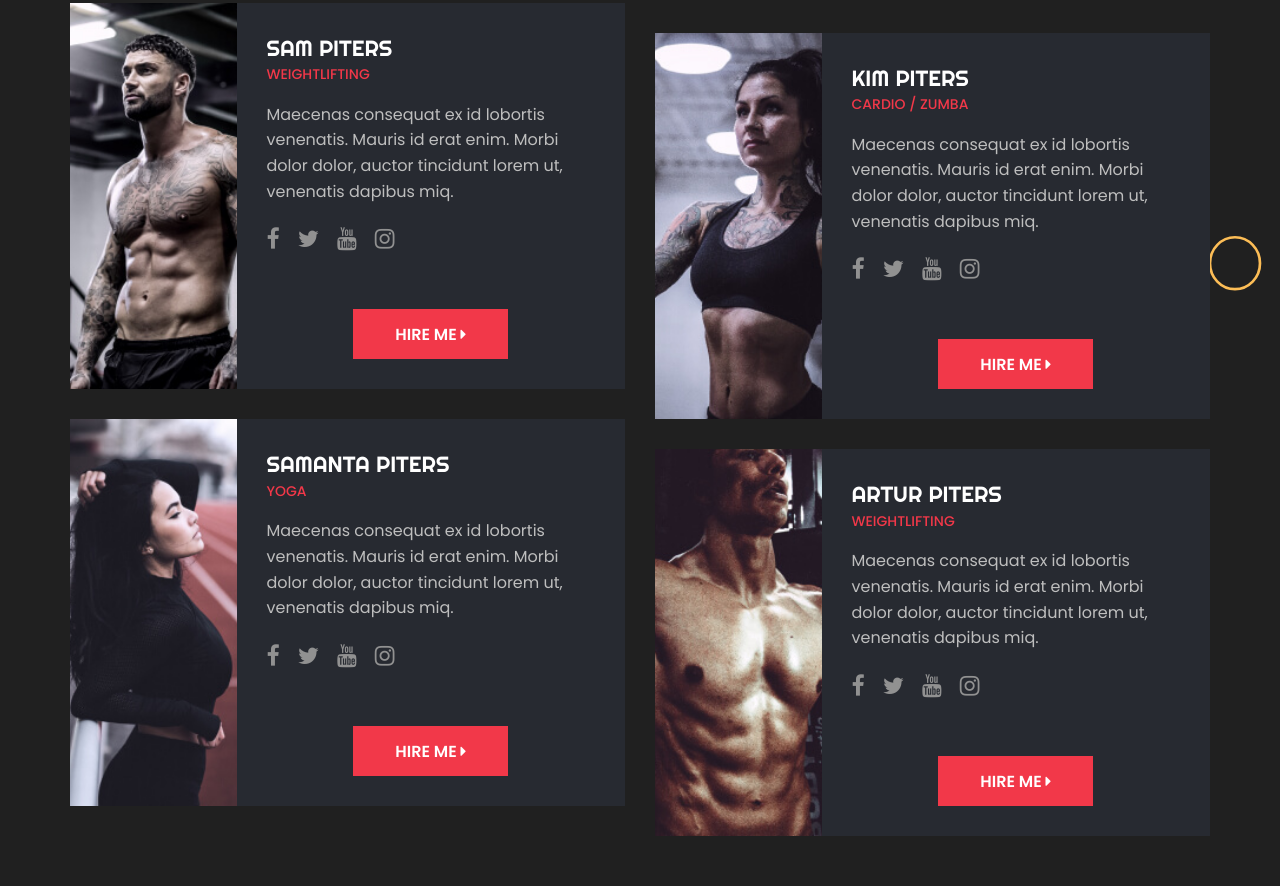
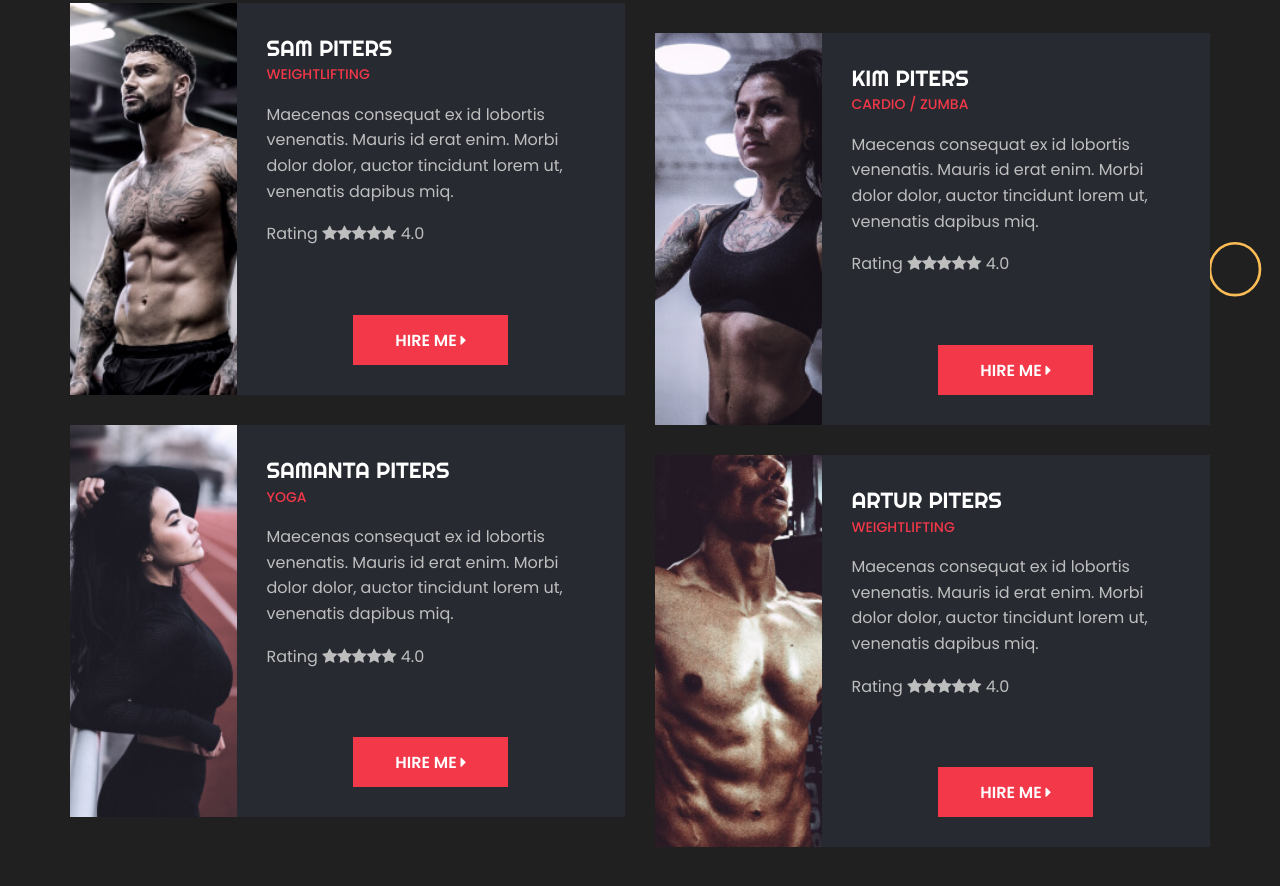
Before and after one commit to 3Not3-repsoft/fitmax-template, a plain HTML site: page trainer.html in a window 1280 px wide. Shown: the part 662-1548 px from the top of the page. Drawn offline with nearby package versions, Linux system fonts and the light colour scheme.

Commit message:
trainer cards updated

```diff
--- a/trainer.html
+++ b/trainer.html
@@ -156,28 +156,13 @@
                   enim. Morbi dolor dolor, auctor tincidunt lorem ut, venenatis
                   dapibus miq.
                 </p>
-                <ul class="social-list">
-                  <li>
-                    <a target="_blank" href="https://www.facebook.com/rovadex"
-                      ><i class="fa fa-facebook" aria-hidden="true"></i
-                    ></a>
-                  </li>
-                  <li>
-                    <a target="_blank" href="https://twitter.com/RovadexStudio"
-                      ><i class="fa fa-twitter" aria-hidden="true"></i
-                    ></a>
-                  </li>
-                  <li>
-                    <a target="_blank" href="https://www.youtube.com"
-                      ><i class="fa fa-youtube" aria-hidden="true"></i
-                    ></a>
-                  </li>
-                  <li>
-                    <a target="_blank" href="https://www.instagram.com/rovadex"
-                      ><i class="fa fa-instagram" aria-hidden="true"></i
-                    ></a>
-                  </li>
-                </ul>
+                <p>
+                  Rating&nbsp;<i class="fa fa-star" aria-hidden="true"></i
+                  ><i class="fa fa-star" aria-hidden="true"></i
+                  ><i class="fa fa-star" aria-hidden="true"></i
+                  ><i class="fa fa-star" aria-hidden="true"></i
+                  ><i class="fa fa-star" aria-hidden="true"></i>&nbsp;4.0
+                </p>
                 <br /><br />
                 <div class="button" style="text-align: center">
                   <a class="btn arrow-push-in-right" href="trainer-details.html"
@@ -190,7 +175,7 @@
           </div>
           <div class="col-md-6 out-trainer-col">
             <div class="out-trainer-item">
-              <a href="trainer.php" class="out-trainer-img"
+              <a href="trainer.html" class="out-trainer-img"
                 ><img class="rx-lazy" src="assets/img/trainer-2.jpg" alt="img"
               /></a>
               <div class="out-trainer-info">
@@ -201,28 +186,13 @@
                   enim. Morbi dolor dolor, auctor tincidunt lorem ut, venenatis
                   dapibus miq.
                 </p>
-                <ul class="social-list">
-                  <li>
-                    <a target="_blank" href="https://www.facebook.com/rovadex"
-                      ><i class="fa fa-facebook" aria-hidden="true"></i
-                    ></a>
-                  </li>
-                  <li>
-                    <a target="_blank" href="https://twitter.com/RovadexStudio"
-                      ><i class="fa fa-twitter" aria-hidden="true"></i
-                    ></a>
-                  </li>
-                  <li>
-                    <a target="_blank" href="https://www.youtube.com"
-                      ><i class="fa fa-youtube" aria-hidden="true"></i
-                    ></a>
-                  </li>
-                  <li>
-                    <a target="_blank" href="https://www.instagram.com/rovadex"
-                      ><i class="fa fa-instagram" aria-hidden="true"></i
-                    ></a>
-                  </li>
-                </ul>
+                <p>
+                  Rating&nbsp;<i class="fa fa-star" aria-hidden="true"></i
+                  ><i class="fa fa-star" aria-hidden="true"></i
+                  ><i class="fa fa-star" aria-hidden="true"></i
+                  ><i class="fa fa-star" aria-hidden="true"></i
+                  ><i class="fa fa-star" aria-hidden="true"></i>&nbsp;4.0
+                </p>
                 <br /><br />
                 <div class="button" style="text-align: center">
                   <a class="btn arrow-push-in-right" href="trainer-details.html"
@@ -246,28 +216,13 @@
                   enim. Morbi dolor dolor, auctor tincidunt lorem ut, venenatis
                   dapibus miq.
                 </p>
-                <ul class="social-list">
-                  <li>
-                    <a target="_blank" href="https://www.facebook.com/rovadex"
-                      ><i class="fa fa-facebook" aria-hidden="true"></i
-                    ></a>
-                  </li>
-                  <li>
-                    <a target="_blank" href="https://twitter.com/RovadexStudio"
-                      ><i class="fa fa-twitter" aria-hidden="true"></i
-                    ></a>
-                  </li>
-                  <li>
-                    <a target="_blank" href="https://www.youtube.com"
-                      ><i class="fa fa-youtube" aria-hidden="true"></i
-                    ></a>
-                  </li>
-                  <li>
-                    <a target="_blank" href="https://www.instagram.com/rovadex"
-                      ><i class="fa fa-instagram" aria-hidden="true"></i
-                    ></a>
-                  </li>
-                </ul>
+                <p>
+                  Rating&nbsp;<i class="fa fa-star" aria-hidden="true"></i
+                  ><i class="fa fa-star" aria-hidden="true"></i
+                  ><i class="fa fa-star" aria-hidden="true"></i
+                  ><i class="fa fa-star" aria-hidden="true"></i
+                  ><i class="fa fa-star" aria-hidden="true"></i>&nbsp;4.0
+                </p>
                 <br /><br />
                 <div class="button" style="text-align: center">
                   <a class="btn arrow-push-in-right" href="trainer-details.html"
@@ -291,28 +246,13 @@
                   enim. Morbi dolor dolor, auctor tincidunt lorem ut, venenatis
                   dapibus miq.
                 </p>
-                <ul class="social-list">
-                  <li>
-                    <a target="_blank" href="https://www.facebook.com/rovadex"
-                      ><i class="fa fa-facebook" aria-hidden="true"></i
-                    ></a>
-                  </li>
-                  <li>
-                    <a target="_blank" href="https://twitter.com/RovadexStudio"
-                      ><i class="fa fa-twitter" aria-hidden="true"></i
-                    ></a>
-                  </li>
-                  <li>
-                    <a target="_blank" href="https://www.youtube.com"
-                      ><i class="fa fa-youtube" aria-hidden="true"></i
-                    ></a>
-                  </li>
-                  <li>
-                    <a target="_blank" href="https://www.instagram.com/rovadex"
-                      ><i class="fa fa-instagram" aria-hidden="true"></i
-                    ></a>
-                  </li>
-                </ul>
+                <p>
+                  Rating&nbsp;<i class="fa fa-star" aria-hidden="true"></i
+                  ><i class="fa fa-star" aria-hidden="true"></i
+                  ><i class="fa fa-star" aria-hidden="true"></i
+                  ><i class="fa fa-star" aria-hidden="true"></i
+                  ><i class="fa fa-star" aria-hidden="true"></i>&nbsp;4.0
+                </p>
                 <br /><br />
                 <div class="button" style="text-align: center">
                   <a class="btn arrow-push-in-right" href="trainer-details.html"
```
